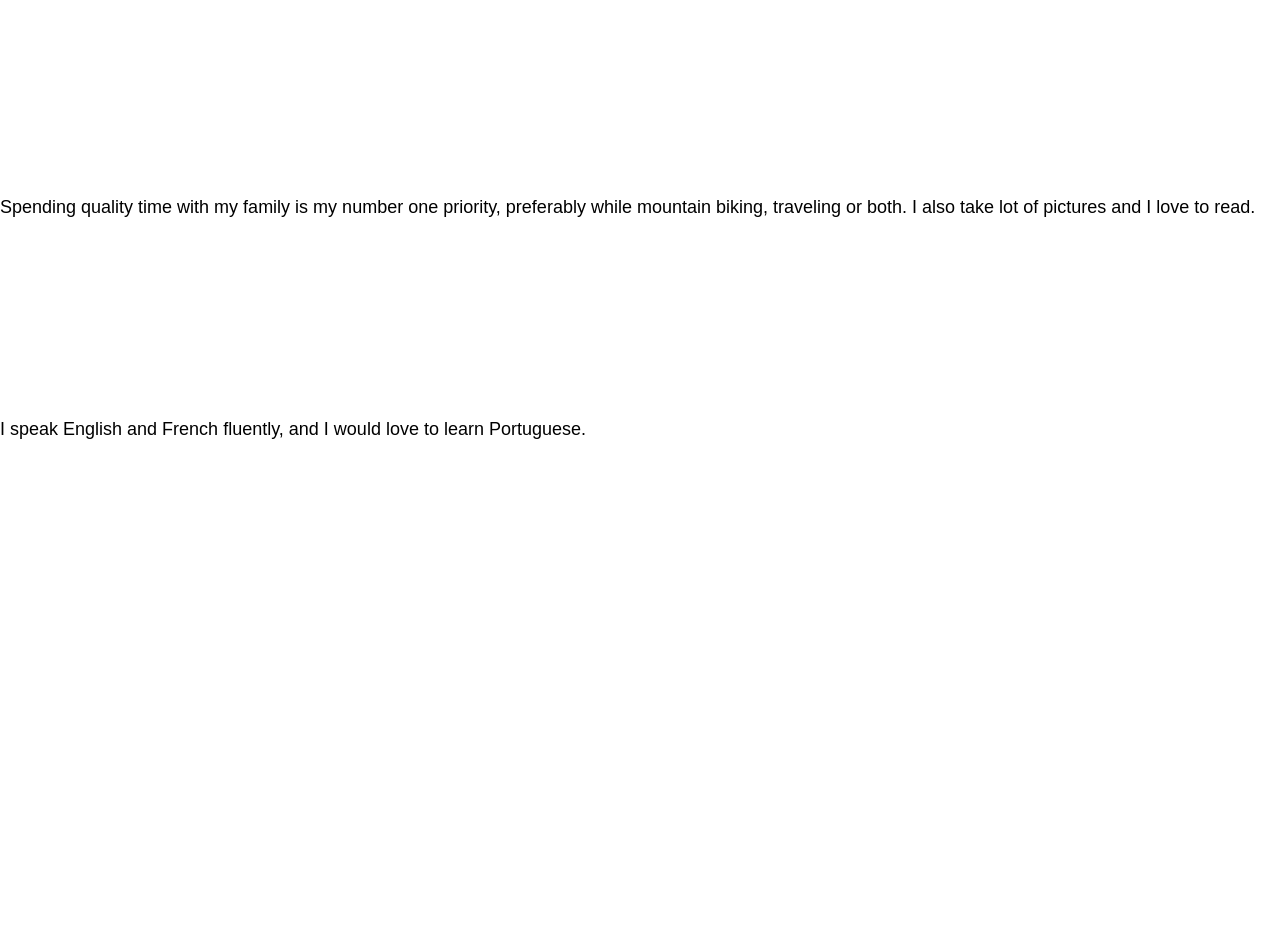
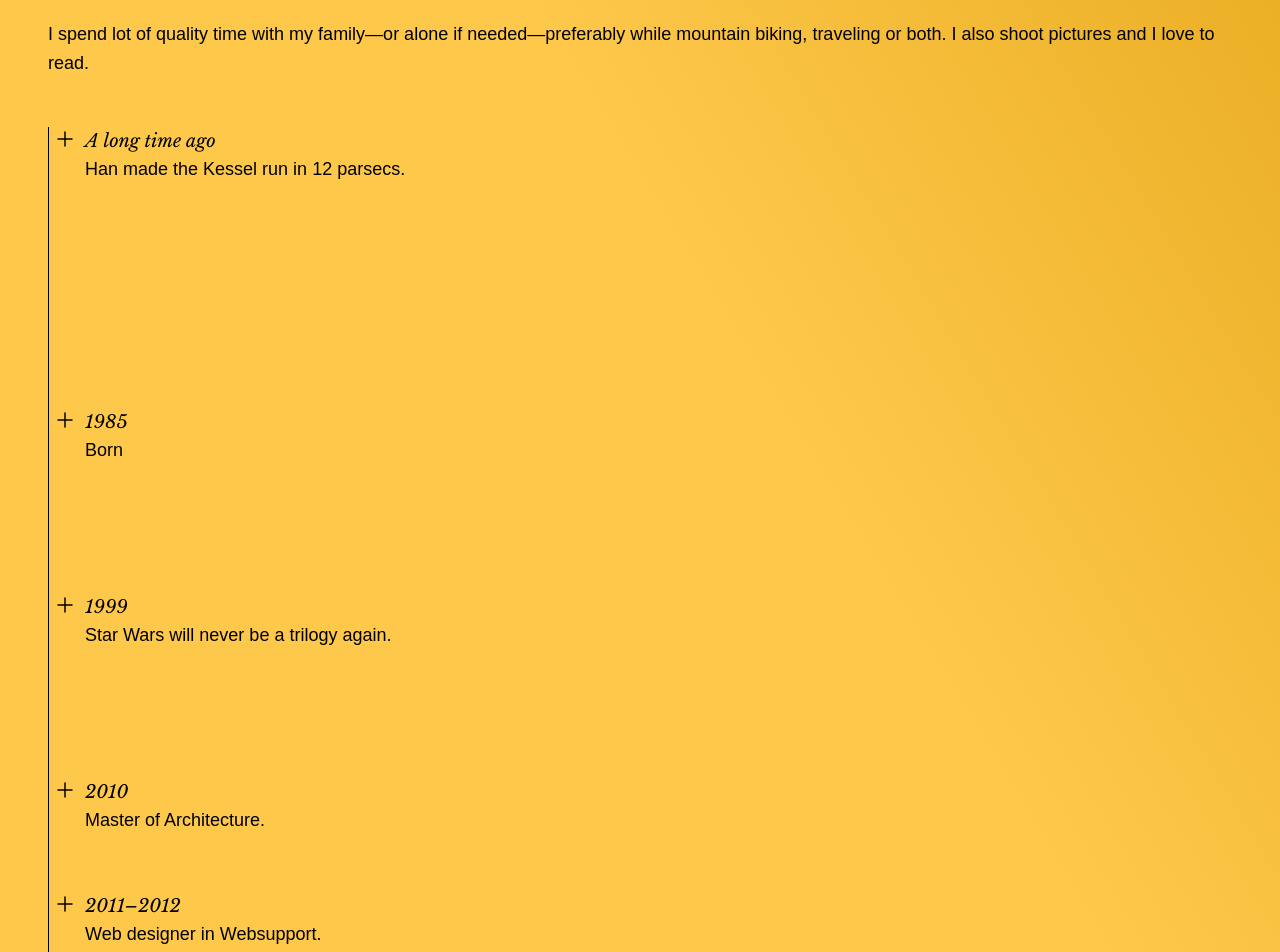
Before and after one commit to adamplesnik/adamplesnik.com, a React (Vite) app: page / in a window 1280 px wide. Shown: the part 6780-7732 px from the top of the page. Built offline with nearby package versions, Linux system fonts and the light colour scheme; a web font is replaced by a local one.

Commit message:
Add timeline

```diff
--- /dev/null
+++ b/src/components/TimelineItem.tsx
@@ -0,0 +1,25 @@
+import clsx from 'clsx'
+import { Plus } from 'lucide-react'
+import Paragraph from './Paragraph'
+
+const TimelineItem = ({
+  year,
+  desc,
+  className,
+}: {
+  year: number | string
+  desc: string
+  className?: string
+}) => {
+  return (
+    <div className={clsx('flex gap-2 border-l border-l-black', className)}>
+      <Plus strokeWidth={1.5} className="ml-1" />
+      <div>
+        <div className="font-serif italic">{year}</div>
+        <Paragraph className="pb-8">{desc}</Paragraph>
+      </div>
+    </div>
+  )
+}
+
+export default TimelineItem
--- a/src/content/AboutMe.tsx
+++ b/src/content/AboutMe.tsx
@@ -1,26 +1,34 @@
 import Paragraph from '@/components/Paragraph'
-
-const MyAge = () => {
-  const myBirth = new Date('1985-06-22T12:00Z').getTime()
-  const now = new Date().getTime()
-  const myAge = (now - myBirth) / 1000 / 60 / 60 / 24 / 365.25
-  return Math.floor(myAge)
-}
+import TimelineItem from '@/components/TimelineItem'
 
 const AboutMe = () => {
   return (
-    <>
+    <div className="min-h-screen bg-gradient-to-bl from-[#EBAF25] to-[#FEC84B] to-30% p-12">
       <Paragraph>
-        Married, <MyAge /> years old, father of two girls.
+        I spend lot of quality time with my family—or alone if needed—preferably while mountain
+        biking, traveling or both. I also shoot pictures and I love to read.
       </Paragraph>
-      <Paragraph>
-        Spending quality time with my family is my number one priority, preferably while mountain
-        biking, traveling or both. I also take lot of pictures and I love to read.
-      </Paragraph>
-      <Paragraph>
-        I speak English and French fluently, and I would love to learn Portuguese.
-      </Paragraph>
-    </>
+      <div className="mt-12 flex flex-col">
+        <TimelineItem
+          year={'A long time ago'}
+          desc="Han made the Kessel run in 12 parsecs."
+          className="pb-48"
+        />
+        <TimelineItem year={1985} desc="Born" className="pb-24" />
+        <TimelineItem
+          year={1999}
+          desc="Star Wars will never be a trilogy again."
+          className="pb-24"
+        />
+        <TimelineItem year={2010} desc="Master of Architecture." className="pb-6" />
+        <TimelineItem year={'2011–2012'} desc="Web designer in Websupport." />
+        <TimelineItem year={'2013–now'} desc="Design engineer in Expersoft Technologies." />
+        <TimelineItem year={2014} desc="Married." />
+        <TimelineItem year={'2015 & 2021'} desc="Kids." className="pb-72" />
+        <TimelineItem year={12067} desc="Hari will develop psychohistory." className="pb-80" />
+        <TimelineItem year={23354} desc="Paul will become overly sensitive." />
+      </div>
+    </div>
   )
 }
 
```
